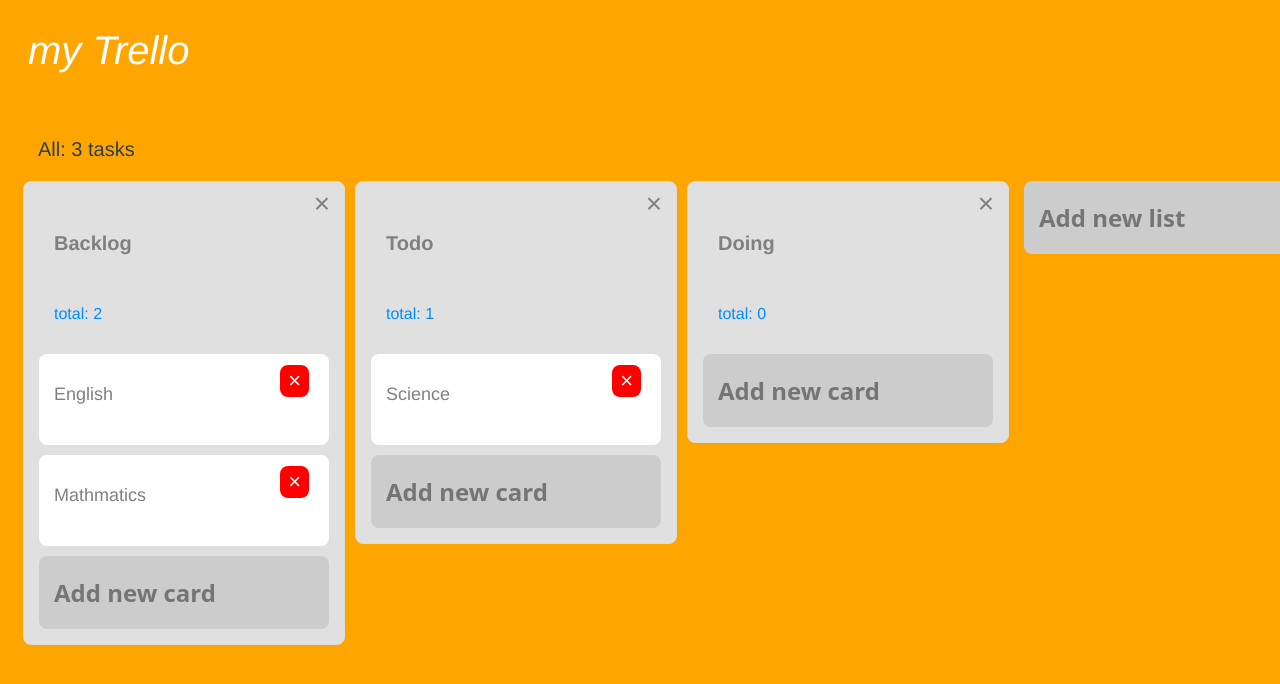
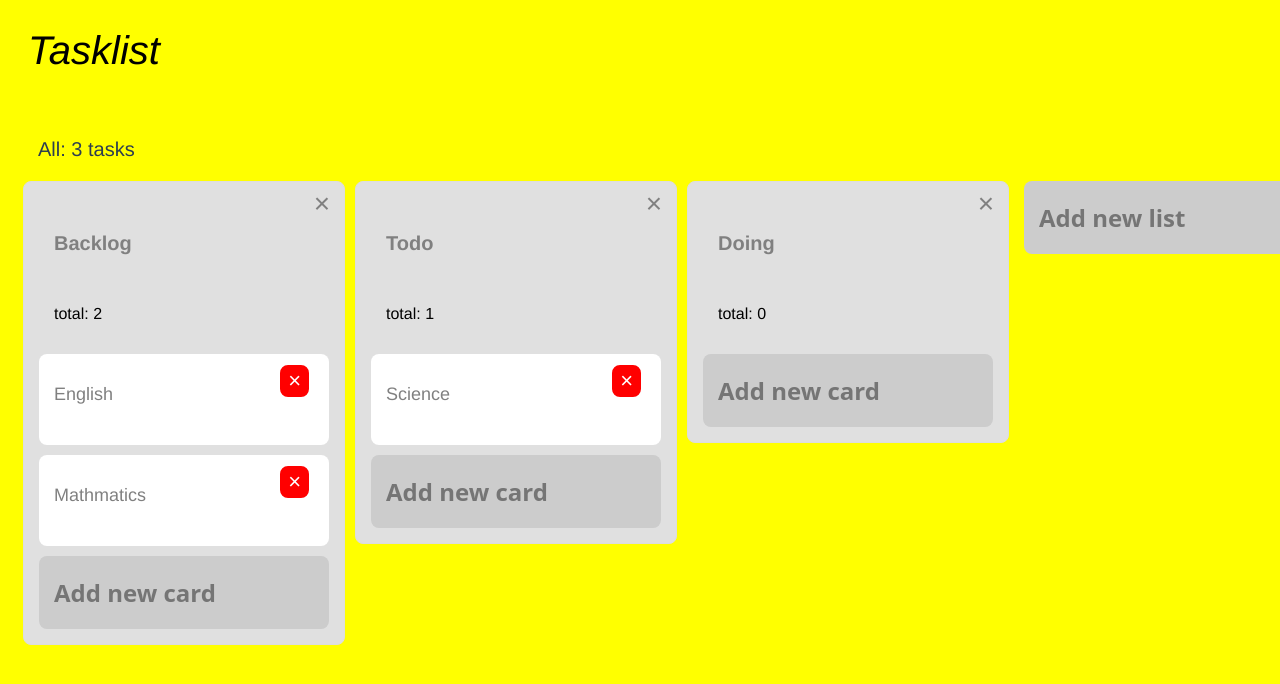
Before and after one commit to shodayuki/trello-vue, a Vue app: page / in a window 1280 px wide. Shown: the top 684 px of the page. Built offline with nearby package versions, Linux system fonts and the light colour scheme.

Commit message:
タイトルと色変更

```diff
--- a/src/assets/css/style.css
+++ b/src/assets/css/style.css
@@ -1,5 +1,5 @@
 html {
-  background-color: orange;
+  background-color: yellow;
   font-family: 'Avenir', Helvetica, Arial, 'system-ui', sans-serif;
   -webkit-font-smoothing: antialiased;
   -moz-osx-font-smoothing: grayscale;
@@ -10,9 +10,9 @@
 }
 
 header {
-  background-color: orange;
+  background-color: yellow;
   height: 70px;
-  color: white;
+  color: #000;
   font-style: italic;
   font-size: 40px;
   text-align: left;
@@ -116,7 +116,7 @@
 }
 
 .list-counter {
-  color: rgb(0, 140, 255);
+  color: #000;
   padding: 15px;
 }
 
--- a/src/components/Board.vue
+++ b/src/components/Board.vue
@@ -1,6 +1,6 @@
 <template>
   <div>
-    <header>my Trello</header>
+    <header>Tasklist</header>
     <main>
       <p class="info-line">All: {{ totalCardCount }} tasks</p>
       <draggable :list="lists"
```
